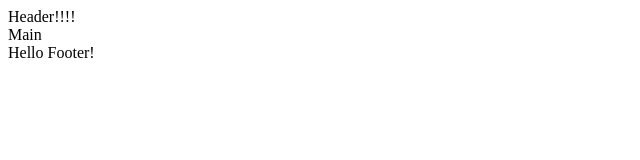
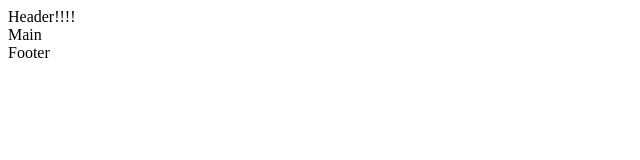
Before and after one commit to ofigenchik/my-project, a plain HTML site: page index.html in a window 1280 px wide. Shown: the full height of the page, 0-640 px from the left. Drawn offline with Linux system fonts and the light colour scheme.

Commit message:
add footer

```diff
--- a/index.html
+++ b/index.html
@@ -4,14 +4,10 @@
   <meta charset="UTF-8">
   <meta name="viewport" content="width=device-width, initial-scale=1.0">
   <title>My Project</title>
-
 </head>
 <body>
 <header>Header!!!!</header>
-
 <main>Main</main>
-
-<footer>Hello Footer!</footer>
-
+<footer>Footer</footer>
 </body>
 </html>
```
